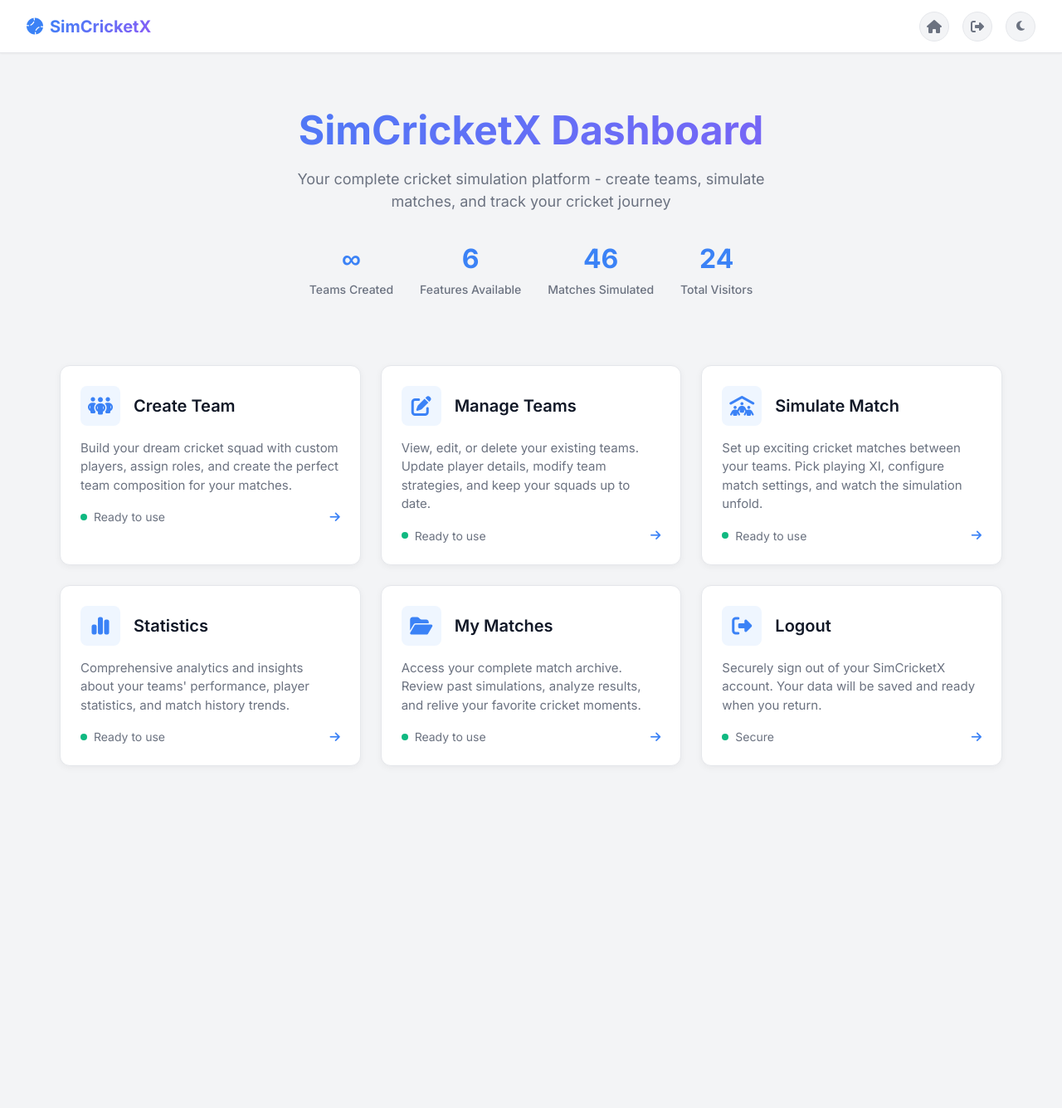
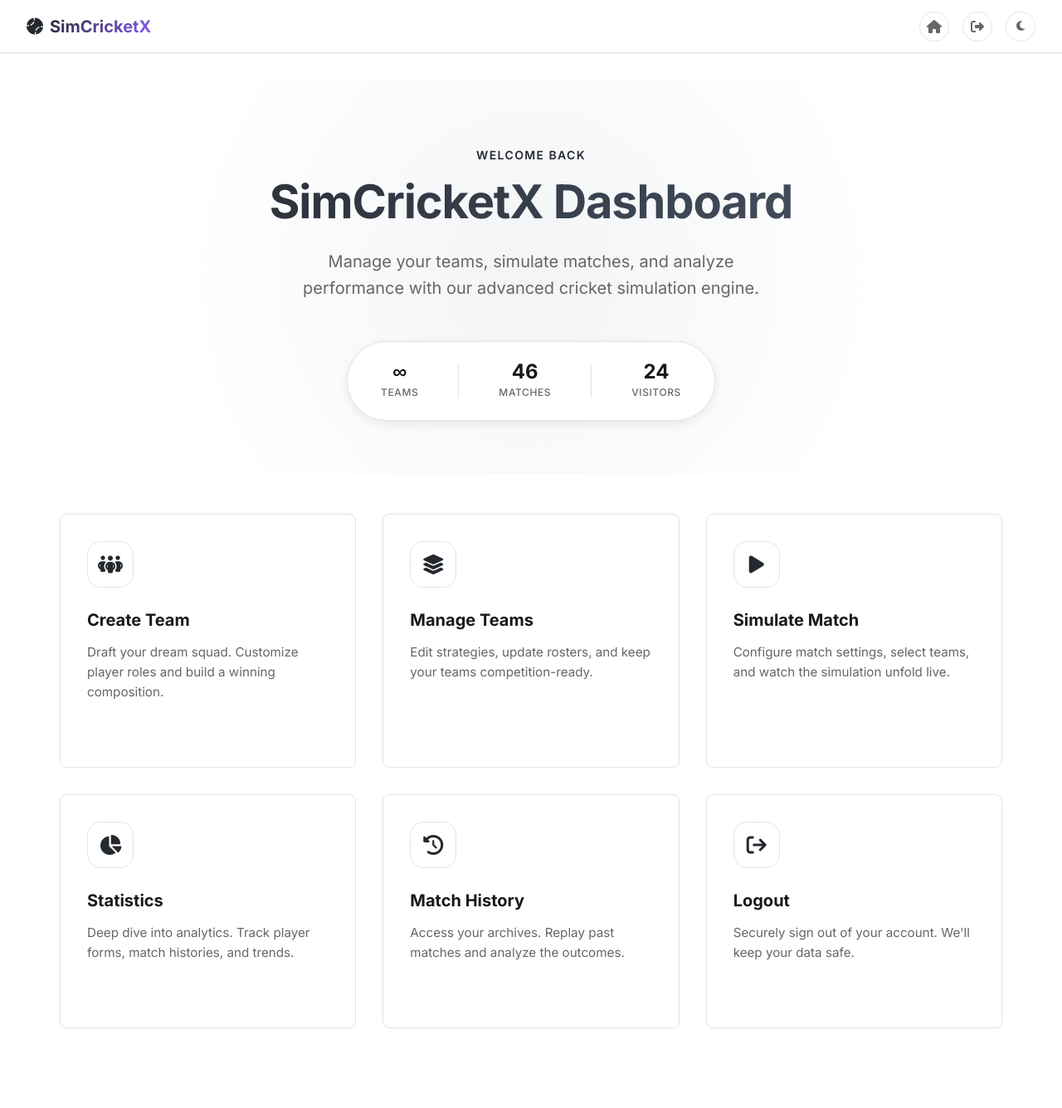
Before and after one commit to Manishrdy/SimCricketX, a Flask app: page / in a window 1280 px wide. Shown: the whole page at 83% size. Before the commit the page ends 923 px from the top, so only its background shows below. Run offline with Flask 2, Linux system fonts and the light colour scheme; the visitor is signed in with stand-in values (Sample User, id 1); parts of the project's set-up code (start-up, migrations or seed data) failed here and were passed over.

Commit message:
html syntax errors fixed

```diff
--- a/app.py
+++ b/app.py
@@ -580,11 +580,11 @@ def create_app():
             return render_template("login.html")
 
         except Exception as route_error:
-            flash("❌ System error during login!", "danger")
+            flash("[ERROR] System error during login!", "danger")
             return render_template("login.html")
 
         finally:
-            print(f"🏁🏁🏁 LOGIN SESSION {debug_session_id} COMPLETED 🏁🏁🏁")
+            print(f"[COMPLETE] LOGIN SESSION {debug_session_id} COMPLETED")
 
     @app.route("/delete_account", methods=["POST"])
     @login_required
@@ -2066,9 +2066,9 @@ if __name__ == "__main__":
         url = f"http://{HOST}:{PORT}"
 
         # Console info
-        print("✅ SimCricketX is up and running!")
-        print(f"🌐 Access the app at: {url}")
-        print("🔐 Press Ctrl+C to stop the server.\n")
+        print("[OK] SimCricketX is up and running!")
+        print(f"[WEB] Access the app at: {url}")
+        print("[INFO] Press Ctrl+C to stop the server.\n")
 
         # Cleanup tasks
         cleanup_temp_scorecard_images()
@@ -2088,5 +2088,5 @@ if __name__ == "__main__":
         app.run(host="0.0.0.0", port=7860, debug=False, use_reloader=False)
 
     except Exception as e:
-        print("❌ Failed to start SimCricketX:")
+        print("[ERROR] Failed to start SimCricketX:")
         traceback.print_exc()
--- a/engine/ball_outcome.py
+++ b/engine/ball_outcome.py
@@ -413,13 +413,15 @@ DEFAULT_SCORING_MATRIX = {
     # Sum: 1.00 ✅
 }
 
+
 def _validate_scoring_matrices():
     """Validate that all pitch scoring matrices sum to 1.0"""
-    print("🔍 Validating pitch scoring matrices:")
+    print("Validating pitch scoring matrices:")
 
     for pitch_type, matrix in PITCH_SCORING_MATRIX.items():
         total = sum(matrix.values())
-        print(f"  {pitch_type}: {total:.3f} {'✅' if abs(total - 1.0) < 0.001 else '❌'}")
+        status = "OK" if abs(total - 1.0) < 0.001 else "FAIL"
+        print(f"  {pitch_type}: {total:.3f} [{status}]")
 
         if abs(total - 1.0) >= 0.001:
             print(f"    Warning: {pitch_type} matrix doesn't sum to 1.0!")
--- a/templates/home.html
+++ b/templates/home.html
@@ -6,234 +6,208 @@
 <style>
     /* Hero Section */
     .hero-section {
+        position: relative;
         text-align: center;
+        padding: 5rem 0 4rem;
+        background: radial-gradient(circle at center, var(--accent-light) 0%, transparent 70%);
+        border-radius: var(--border-radius);
         margin-bottom: 3rem;
-        padding: 2rem 0;
+    }
+
+    .hero-pretitle {
+        font-size: 0.875rem;
+        text-transform: uppercase;
+        letter-spacing: 0.1em;
+        color: var(--accent);
+        font-weight: 600;
+        margin-bottom: 1rem;
+        display: block;
     }
 
     .hero-title {
-        font-size: 3rem;
-        font-weight: 700;
-        margin-bottom: 1rem;
-        background: linear-gradient(135deg, var(--accent), #8b5cf6);
+        font-size: 3.5rem;
+        font-weight: 800;
+        margin-bottom: 1.5rem;
+        background: var(--gradient);
         -webkit-background-clip: text;
         background-clip: text;
         color: transparent;
-        line-height: 1.2;
+        line-height: 1.1;
+        letter-spacing: -0.02em;
     }
 
     .hero-subtitle {
-        font-size: 1.125rem;
+        font-size: 1.25rem;
         color: var(--fg-secondary);
-        margin-bottom: 2rem;
         max-width: 600px;
-        margin-left: auto;
-        margin-right: auto;
+        margin: 0 auto 3rem;
+        line-height: 1.6;
     }
 
+    /* Stats Row */
     .hero-stats {
-        display: flex;
-        justify-content: center;
-        gap: 2rem;
-        flex-wrap: wrap;
+        display: inline-flex;
+        align-items: center;
+        gap: 3rem;
+        background: var(--card-bg);
+        padding: 1.5rem 2.5rem;
+        border-radius: 100px;
+        /* Pill shape */
+        border: 1px solid var(--card-border);
+        box-shadow: var(--shadow-lg);
     }
 
     .stat-item {
-        text-align: center;
+        display: flex;
+        flex-direction: column;
+        align-items: center;
     }
 
     .stat-number {
-        font-size: 2rem;
+        font-size: 1.5rem;
         font-weight: 700;
-        color: var(--accent);
-        display: block;
+        color: var(--fg);
+        line-height: 1;
+        margin-bottom: 0.25rem;
     }
 
     .stat-label {
-        font-size: 0.875rem;
+        font-size: 0.75rem;
         color: var(--fg-secondary);
         font-weight: 500;
+        text-transform: uppercase;
+        letter-spacing: 0.05em;
+    }
+
+    .stat-divider {
+        width: 1px;
+        height: 40px;
+        background: var(--card-border);
     }
 
     /* Dashboard Grid */
     .dashboard-grid {
         display: grid;
-        grid-template-columns: repeat(auto-fit, minmax(300px, 1fr));
-        gap: 1.5rem;
-        margin-bottom: 2rem;
+        grid-template-columns: repeat(auto-fill, minmax(340px, 1fr));
+        gap: 2rem;
+        margin-bottom: 4rem;
     }
 
     .dashboard-card {
         background: var(--card-bg);
         border: 1px solid var(--card-border);
         border-radius: var(--border-radius);
-        padding: 1.5rem;
+        padding: 2rem;
         cursor: pointer;
         transition: var(--transition);
+        display: flex;
+        flex-direction: column;
+        justify-content: space-between;
+        min-height: 240px;
         position: relative;
         overflow: hidden;
-        box-shadow: 0 2px 8px var(--shadow);
     }
 
-    .dashboard-card::before {
+    .dashboard-card:hover {
+        transform: translateY(-5px);
+        box-shadow: var(--shadow-lg);
+        border-color: var(--accent);
+    }
+
+    .dashboard-card::after {
         content: '';
         position: absolute;
         top: 0;
         left: 0;
-        right: 0;
-        height: 3px;
-        background: linear-gradient(135deg, var(--accent), #8b5cf6);
-        transform: scaleX(0);
+        width: 100%;
+        height: 100%;
+        background: linear-gradient(135deg, var(--accent-light) 0%, transparent 100%);
+        opacity: 0;
+        transition: var(--transition);
+        z-index: 0;
+    }
+
+    .dashboard-card:hover::after {
+        opacity: 0.5;
+    }
+
+    .card-content {
+        position: relative;
+        z-index: 1;
+    }
+
+    .card-icon-wrapper {
+        width: 56px;
+        height: 56px;
+        border-radius: 16px;
+        background: var(--bg);
+        display: flex;
+        align-items: center;
+        justify-content: center;
+        color: var(--accent);
+        font-size: 1.5rem;
+        margin-bottom: 1.5rem;
+        border: 1px solid var(--card-border);
         transition: var(--transition);
     }
 
-    .dashboard-card:hover {
-        transform: translateY(-4px);
-        box-shadow: 0 8px 20px var(--shadow-lg);
+    .dashboard-card:hover .card-icon-wrapper {
+        background: var(--accent);
+        color: #fff;
         border-color: var(--accent);
-    }
-
-    .dashboard-card:hover::before {
-        transform: scaleX(1);
-    }
-
-    .card-header {
-        display: flex;
-        align-items: center;
-        gap: 1rem;
-        margin-bottom: 1rem;
-    }
-
-    .card-icon {
-        width: 48px;
-        height: 48px;
-        background: var(--accent-light);
-        color: var(--accent);
-        border-radius: 8px;
-        display: flex;
-        align-items: center;
-        justify-content: center;
-        font-size: 1.5rem;
     }
 
     .card-title {
         font-size: 1.25rem;
-        font-weight: 600;
+        font-weight: 700;
         color: var(--fg);
-        margin: 0;
+        margin-bottom: 0.75rem;
     }
 
     .card-description {
         color: var(--fg-secondary);
-        font-size: 0.9375rem;
-        line-height: 1.5;
-        margin-bottom: 1rem;
+        font-size: 0.95rem;
+        line-height: 1.6;
+        margin-bottom: 0;
     }
 
-    .card-footer {
-        display: flex;
-        align-items: center;
-        justify-content: space-between;
-        font-size: 0.875rem;
-        color: var(--fg-secondary);
-    }
-
-    .card-status {
-        display: flex;
-        align-items: center;
-        gap: 0.5rem;
-    }
-
-    .status-dot {
-        width: 8px;
-        height: 8px;
-        border-radius: 50%;
-        background: #10b981;
-    }
-
-    .card-arrow {
-        color: var(--accent);
-        transition: var(--transition);
-    }
-
-    .dashboard-card:hover .card-arrow {
-        transform: translateX(4px);
-    }
-
-    /* Logout Button */
-    .logout-btn {
-        background: var(--card-bg);
-        border: 1px solid var(--card-border);
-        padding: 0.5rem 1rem;
-        border-radius: 8px;
-        color: var(--fg);
-        cursor: pointer;
-        transition: var(--transition);
+    .card-action {
+        position: relative;
+        z-index: 1;
+        margin-top: 1.5rem;
         display: flex;
         align-items: center;
         gap: 0.5rem;
         font-size: 0.9rem;
+        font-weight: 600;
+        color: var(--accent);
+        opacity: 0;
+        transform: translateX(-10px);
+        transition: all 0.3s ease;
     }
 
-    .logout-btn:hover {
-        background: var(--accent-light);
-        border-color: var(--accent);
-        color: var(--accent);
-    }
-
-    /* Animations */
-    @keyframes fadeInUp {
-        from {
-            opacity: 0;
-            transform: translateY(20px);
-        }
-
-        to {
-            opacity: 1;
-            transform: translateY(0);
-        }
-    }
-
-    .dashboard-card {
-        animation: fadeInUp 0.5s ease-out;
-    }
-
-    .dashboard-card:nth-child(1) {
-        animation-delay: 0.1s;
-    }
-
-    .dashboard-card:nth-child(2) {
-        animation-delay: 0.2s;
-    }
-
-    .dashboard-card:nth-child(3) {
-        animation-delay: 0.3s;
-    }
-
-    .dashboard-card:nth-child(4) {
-        animation-delay: 0.4s;
-    }
-
-    .dashboard-card:nth-child(5) {
-        animation-delay: 0.5s;
-    }
-
-    .dashboard-card:nth-child(6) {
-        animation-delay: 0.6s;
+    .dashboard-card:hover .card-action {
+        opacity: 1;
+        transform: translateX(0);
     }
 
     /* Responsive */
     @media (max-width: 768px) {
         .hero-title {
-            font-size: 2rem;
+            font-size: 2.5rem;
         }
 
         .hero-stats {
-            gap: 1rem;
+            flex-direction: column;
+            gap: 1.5rem;
+            padding: 1.5rem;
+            width: 100%;
+            border-radius: var(--border-radius);
         }
 
-        .dashboard-grid {
-            grid-template-columns: 1fr;
+        .stat-divider {
+            width: 40px;
+            height: 1px;
         }
     }
 </style>
@@ -242,26 +216,25 @@
 {% block content %}
 <!-- Hero Section -->
 <section class="hero-section">
+    <span class="hero-pretitle">Welcome Back</span>
     <h1 class="hero-title">SimCricketX Dashboard</h1>
-    <p class="hero-subtitle">Your complete cricket simulation platform - create teams, simulate matches, and track your
-        cricket journey</p>
+    <p class="hero-subtitle">Manage your teams, simulate matches, and analyze performance with our advanced cricket
+        simulation engine.</p>
 
     <div class="hero-stats">
         <div class="stat-item">
             <span class="stat-number">∞</span>
-            <span class="stat-label">Teams Created</span>
+            <span class="stat-label">Teams</span>
         </div>
-        <div class="stat-item">
-            <span class="stat-number">6</span>
-            <span class="stat-label">Features Available</span>
-        </div>
+        <div class="stat-divider"></div>
         <div class="stat-item">
             <span class="stat-number">{{ matches_simulated }}</span>
-            <span class="stat-label">Matches Simulated</span>
+            <span class="stat-label">Matches</span>
         </div>
+        <div class="stat-divider"></div>
         <div class="stat-item">
             <span class="stat-number">{{ total_visits }}</span>
-            <span class="stat-label">Total Visitors</span>
+            <span class="stat-label">Visitors</span>
         </div>
     </div>
 </section>
@@ -269,110 +242,82 @@
 <!-- Dashboard Grid -->
 <div class="dashboard-grid">
     <div class="dashboard-card" onclick="location.href='/team/create'">
-        <div class="card-header">
-            <div class="card-icon">
+        <div class="card-content">
+            <div class="card-icon-wrapper">
                 <i class="fa-solid fa-people-group"></i>
             </div>
             <h2 class="card-title">Create Team</h2>
+            <p class="card-description">Draft your dream squad. Customize player roles and build a winning composition.
+            </p>
         </div>
-        <p class="card-description">Build your dream cricket squad with custom players, assign roles, and create the
-            perfect team composition for your matches.</p>
-        <div class="card-footer">
-            <div class="card-status">
-                <div class="status-dot"></div>
-                <span>Ready to use</span>
-            </div>
-            <i class="fa-solid fa-arrow-right card-arrow"></i>
+        <div class="card-action">
+            Start Building <i class="fa-solid fa-arrow-right"></i>
         </div>
     </div>
 
     <div class="dashboard-card" onclick="location.href='/teams/manage'">
-        <div class="card-header">
-            <div class="card-icon">
-                <i class="fa-solid fa-pen-to-square"></i>
+        <div class="card-content">
+            <div class="card-icon-wrapper">
+                <i class="fa-solid fa-layer-group"></i>
             </div>
             <h2 class="card-title">Manage Teams</h2>
+            <p class="card-description">Edit strategies, update rosters, and keep your teams competition-ready.</p>
         </div>
-        <p class="card-description">View, edit, or delete your existing teams. Update player details, modify team
-            strategies, and keep your squads up to date.</p>
-        <div class="card-footer">
-            <div class="card-status">
-                <div class="status-dot"></div>
-                <span>Ready to use</span>
-            </div>
-            <i class="fa-solid fa-arrow-right card-arrow"></i>
+        <div class="card-action">
+            View Teams <i class="fa-solid fa-arrow-right"></i>
         </div>
     </div>
 
     <div class="dashboard-card" onclick="location.href='/match/setup'">
-        <div class="card-header">
-            <div class="card-icon">
-                <i class="fa-solid fa-people-roof"></i>
+        <div class="card-content">
+            <div class="card-icon-wrapper">
+                <i class="fa-solid fa-play"></i>
             </div>
             <h2 class="card-title">Simulate Match</h2>
+            <p class="card-description">Configure match settings, select teams, and watch the simulation unfold live.
+            </p>
         </div>
-        <p class="card-description">Set up exciting cricket matches between your teams. Pick playing XI, configure match
-            settings, and watch the simulation unfold.</p>
-        <div class="card-footer">
-            <div class="card-status">
-                <div class="status-dot"></div>
-                <span>Ready to use</span>
-            </div>
-            <i class="fa-solid fa-arrow-right card-arrow"></i>
+        <div class="card-action">
+            Play Match <i class="fa-solid fa-arrow-right"></i>
         </div>
     </div>
 
     <div class="dashboard-card" onclick="location.href='/statistics'">
-        <div class="card-header">
-            <div class="card-icon">
-                <i class="fa-solid fa-chart-simple"></i>
+        <div class="card-content">
+            <div class="card-icon-wrapper">
+                <i class="fa-solid fa-chart-pie"></i>
             </div>
             <h2 class="card-title">Statistics</h2>
+            <p class="card-description">Deep dive into analytics. Track player forms, match histories, and trends.</p>
         </div>
-        <p class="card-description">Comprehensive analytics and insights about your teams' performance, player
-            statistics, and match history trends.</p>
-        <div class="card-footer">
-            <div class="card-status">
-                <div class="status-dot"></div>
-                <span>Ready to use</span>
-            </div>
-            <i class="fa-solid fa-arrow-right card-arrow"></i>
+        <div class="card-action">
+            View Stats <i class="fa-solid fa-arrow-right"></i>
         </div>
     </div>
 
     <div class="dashboard-card" onclick="location.href='/my-matches'">
-        <div class="card-header">
-            <div class="card-icon">
-                <i class="fa-solid fa-folder-open"></i>
+        <div class="card-content">
+            <div class="card-icon-wrapper">
+                <i class="fa-solid fa-clock-rotate-left"></i>
             </div>
-            <h2 class="card-title">My Matches</h2>
+            <h2 class="card-title">Match History</h2>
+            <p class="card-description">Access your archives. Replay past matches and analyze the outcomes.</p>
         </div>
-        <p class="card-description">Access your complete match archive. Review past simulations, analyze results, and
-            relive your favorite cricket moments.</p>
-        <div class="card-footer">
-            <div class="card-status">
-                <div class="status-dot"></div>
-                <span>Ready to use</span>
-            </div>
-            <i class="fa-solid fa-arrow-right card-arrow"></i>
+        <div class="card-action">
+            Go to Archive <i class="fa-solid fa-arrow-right"></i>
         </div>
     </div>
 
     <div class="dashboard-card" onclick="location.href='/logout'">
-        <div class="card-header">
-            <div class="card-icon">
-                <i class="fa-solid fa-right-from-bracket"></i>
+        <div class="card-content">
+            <div class="card-icon-wrapper">
+                <i class="fa-solid fa-arrow-right-from-bracket"></i>
             </div>
             <h2 class="card-title">Logout</h2>
+            <p class="card-description">Securely sign out of your account. We'll keep your data safe.</p>
         </div>
-        <p class="card-description">Securely sign out of your SimCricketX account. Your data will be saved and ready
-            when you return.</p>
-        <div class="card-footer">
-            <div class="card-status">
-                <div class="status-dot"></div>
-                <span>Secure</span>
-            </div>
-            <i class="fa-solid fa-arrow-right card-arrow"></i>
+        <div class="card-action">
+            Sign Out <i class="fa-solid fa-arrow-right"></i>
         </div>
     </div>
 </div>
--- a/templates/layout.html
+++ b/templates/layout.html
@@ -13,36 +13,43 @@
     <!-- Global CSS Variables -->
     <style>
         :root {
-            /* Light Theme (Default) */
-            --bg: #f3f4f6;
-            --bg-secondary: #ffffff;
-            --fg: #111827;
-            --fg-secondary: #6b7280;
+            /* Light Theme - Minimalistic */
+            --bg: #ffffff;
+            --bg-secondary: #f8f9fa;
+            --fg: #1a1a1a;
+            --fg-secondary: #666666;
             --card-bg: #ffffff;
-            --card-border: #e5e7eb;
-            --accent: #3b82f6;
-            --accent-hover: #2563eb;
-            --accent-light: #eff6ff;
+            --card-border: #e2e4e8;
+            --accent: #24292f;
+            /* Very dark grey almost black for minimal look */
+            --accent-hover: #000000;
+            --accent-light: #f3f4f6;
             --shadow: rgba(0, 0, 0, 0.05);
-            --shadow-lg: 0 10px 15px -3px rgba(0, 0, 0, 0.1), 0 4px 6px -2px rgba(0, 0, 0, 0.05);
+            --shadow-lg: 0 4px 12px rgba(0, 0, 0, 0.08);
             --nav-height: 64px;
-            --border-radius: 12px;
+            --border-radius: 8px;
+            /* Slightly sharper for minimalism */
             --transition: all 0.2s ease;
+            --gradient: linear-gradient(135deg, #24292f 0%, #4a5568 100%);
         }
 
         [data-theme="dark"] {
-            /* Dark Theme */
-            --bg: #111827;
-            --bg-secondary: #1f2937;
-            --fg: #f9fafb;
-            --fg-secondary: #9ca3af;
-            --card-bg: #1f2937;
-            --card-border: #374151;
-            --accent: #60a5fa;
-            --accent-hover: #3b82f6;
-            --accent-light: rgba(59, 130, 246, 0.1);
+            /* Dark Theme - VS Code One Dark Pro Inspired */
+            --bg: #282c34;
+            --bg-secondary: #21252b;
+            --fg: #abb2bf;
+            --fg-secondary: #5c6370;
+            --card-bg: #2c313a;
+            --card-border: #3e4451;
+            /* Lighter border for definition */
+            --accent: #61afef;
+            /* One Dark Pro Blue */
+            --accent-hover: #528bff;
+            --accent-light: rgba(97, 175, 239, 0.15);
             --shadow: rgba(0, 0, 0, 0.3);
-            --shadow-lg: 0 10px 15px -3px rgba(0, 0, 0, 0.5);
+            --shadow-lg: 0 12px 24px rgba(0, 0, 0, 0.4);
+            --gradient: linear-gradient(135deg, #61afef 0%, #c678dd 100%);
+            /* Blue to Purple */
         }
 
         /* Reset & Base */
@@ -175,6 +182,18 @@
 
     <!-- Scripts -->
     <script src="{{ url_for('static', filename='js/notifications.js') }}"></script>
+
+    <!-- Hidden container for flash messages -->
+    <div id="flash-messages-container" style="display: none;">
+        {% with messages = get_flashed_messages(with_categories=true) %}
+        {% if messages %}
+        {% for category, message in messages %}
+        <div data-category="{{ category }}" class="flash-message-item">{{ message|safe }}</div>
+        {% endfor %}
+        {% endif %}
+        {% endwith %}
+    </div>
+
     <script>
         // Theme Logic
         (function () {
@@ -203,16 +222,19 @@
 
         // Flask Flash Messages -> Toast Notifications
         document.addEventListener('DOMContentLoaded', function () {
+            const messageElements = document.querySelectorAll('#flash-messages-container .flash-message-item');
 
-            {% with messages = get_flashed_messages(with_categories = true) %}
-            {% if messages %}
-            {% for category, message in messages %}
-            var toastType = '{{ category }}';
-            if (toastType === 'danger') toastType = 'error';
-            Toast.show('{{ message|safe }}', toastType);
-            {% endfor %}
-            {% endif %}
-            {% endwith %}
+            messageElements.forEach(el => {
+                let category = el.getAttribute('data-category');
+                const message = el.innerHTML;
+
+                if (category === 'danger') category = 'error';
+
+                // Assuming Toast is available globally from notifications.js
+                if (window.Toast) {
+                    Toast.show(message, category);
+                }
+            });
         });
     </script>
 
--- a/templates/my_matches.html
+++ b/templates/my_matches.html
@@ -276,6 +276,7 @@
             font-weight: 700;
             background: var(--gradient);
             -webkit-background-clip: text;
+            background-clip: text;
             color: transparent;
             margin-bottom: 0.75rem;
             display: flex;
@@ -289,6 +290,7 @@
             font-size: 2.2rem;
             background: var(--gradient);
             -webkit-background-clip: text;
+            background-clip: text;
             color: transparent;
         }
 
@@ -463,6 +465,7 @@
             font-size: 4rem;
             background: var(--gradient);
             -webkit-background-clip: text;
+            background-clip: text;
             color: transparent;
             display: block;
             animation: iconPulse 3s ease-in-out infinite;
@@ -489,6 +492,7 @@
             word-break: break-word;
             background: var(--gradient);
             -webkit-background-clip: text;
+            background-clip: text;
             color: transparent;
         }
 
--- a/templates/statistics.html
+++ b/templates/statistics.html
@@ -64,7 +64,7 @@
             --icon-color: #60a5fa;
         }
 
-        }
+
 
         * {
             box-sizing: border-box;
```
Also changed, not shown: templates/manage_teams.html (+13 -28 lines), templates/match_detail.html (+12 -1 lines), templates/match_setup.html (+36 -9 lines), templates/team_create.html (+24 -8 lines), 1 other file.
